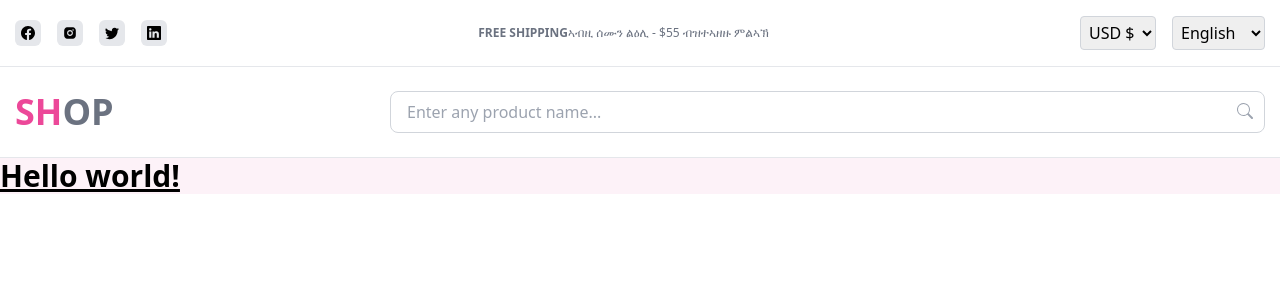
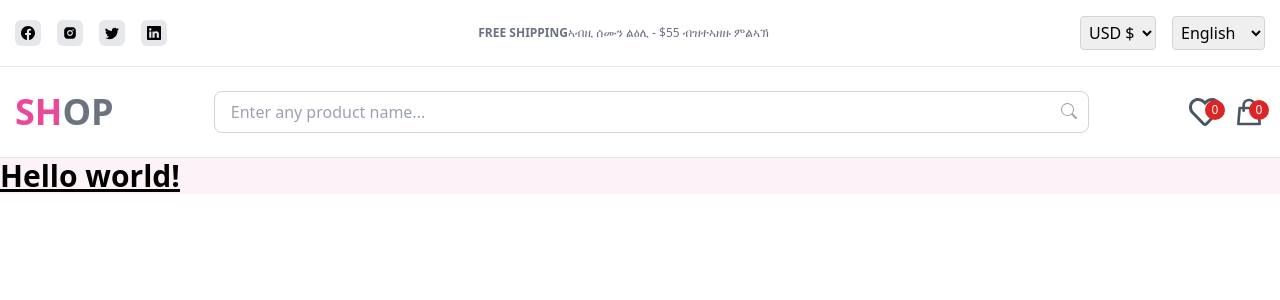
Before and after one commit to edenWerke/shopping-website, a Next.js app: page / in a window 1280 px wide. Shown: the top 300 px of the page. Built offline with nearby package versions, Linux system fonts and the light colour scheme.

Commit message:
shopping

```diff
--- a/app/components/HeaderMain.tsx
+++ b/app/components/HeaderMain.tsx
@@ -1,6 +1,7 @@
 import React from 'react';
 import { BsSearch } from "react-icons/bs";
-
+import { FaRegHeart , FaShoppingBag } from 'react-icons/fa';
+import { HiOutlineShoppingBag } from "react-icons/hi";
 const HeaderMain = () => {
   return (
     <div className="border-b border-gray-200 py-6">
@@ -17,6 +18,20 @@ const HeaderMain = () => {
           />
           <BsSearch className='absolute right-0 top-0 m-3 text-gray-400'/>
         </div>
+        <div className="flex items-center gap-3"> {/* Reduced gap to 2 */}
+          <div className="relative">
+            <FaRegHeart className="text-gray-600 text-[32px]" />
+            <div className="bg-red-600 rounded-full absolute top-0 right-0 w-[20px] h-[20px] text-[12px] text-white grid place-items-center translate-x-1 translate-y-1">
+              0
+            </div>
+          </div>
+          <div className="relative">
+            <HiOutlineShoppingBag  className="text-gray-600 text-[32px]" />
+            <div className="bg-red-600 rounded-full absolute top-0 right-0 w-[20px] h-[20px] text-[12px] text-white grid place-items-center translate-x-1 translate-y-1">
+              0
+            </div>
+          </div>
+        </div>
       </div>
     </div>
   );
```
